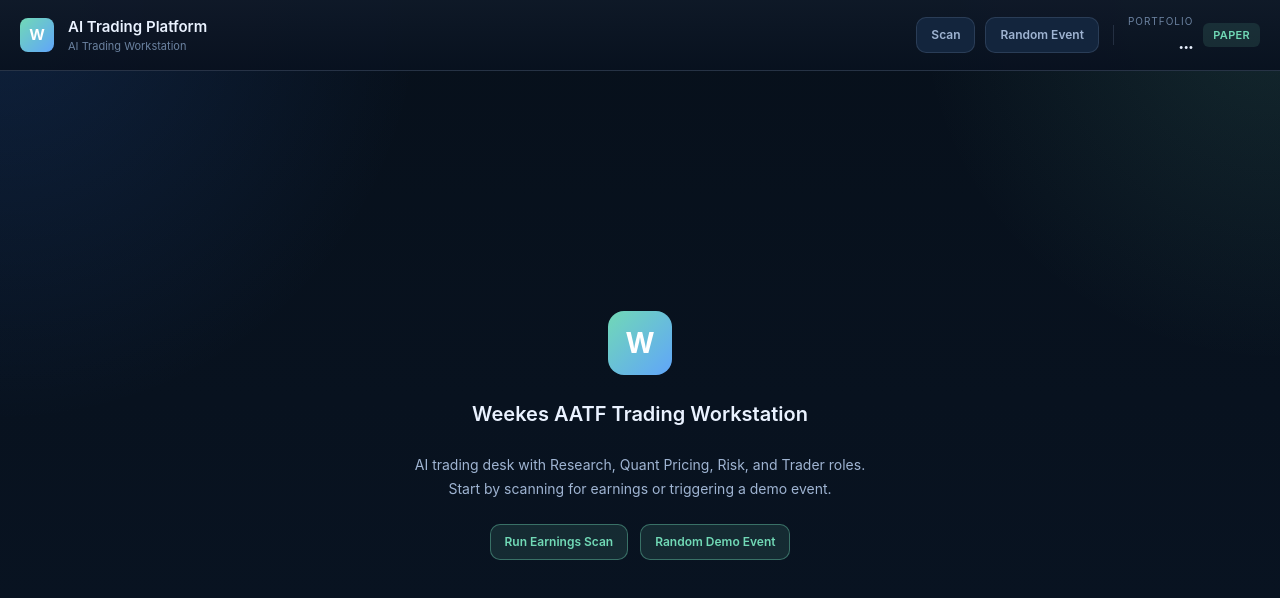
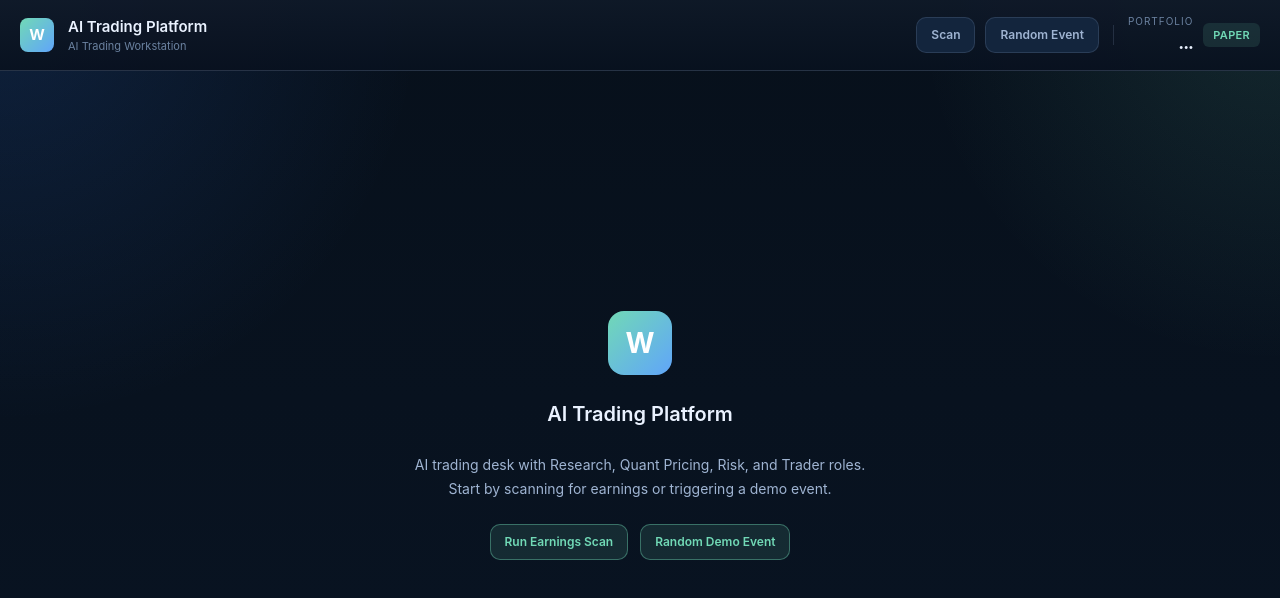
Before and after one commit to BenWeekes/trading, a Next.js app in the folder frontend/: page / in a window 1280 px wide. Shown: the top 598 px of the page. Built offline with nearby package versions, Linux system fonts and the light colour scheme; no server answers.

Commit message:
rename empty state to ai trading platform, replace status badge with conviction in rec list

```diff
--- a/frontend/src/app/page.tsx
+++ b/frontend/src/app/page.tsx
@@ -175,7 +175,7 @@ function EmptyState({ onScan, onRandom }: { onScan: () => void; onRandom: () =>
   return (
     <div style={{ display: "flex", flexDirection: "column", alignItems: "center", justifyContent: "center", gap: 24, padding: 48 }}>
       <div style={{ width: 64, height: 64, borderRadius: 16, background: "linear-gradient(135deg, var(--accent), #60a5fa)", display: "flex", alignItems: "center", justifyContent: "center", fontSize: 28, fontWeight: 700, color: "#fff" }}>W</div>
-      <div style={{ fontSize: 20, fontWeight: 600 }}>Weekes AATF Trading Workstation</div>
+      <div style={{ fontSize: 20, fontWeight: 600 }}>AI Trading Platform</div>
       <div style={{ color: "var(--text-soft)", maxWidth: 480, textAlign: "center", lineHeight: 1.7 }}>
         AI trading desk with Research, Quant Pricing, Risk, and Trader roles. Start by scanning for earnings or triggering a demo event.
       </div>
--- a/frontend/src/components/layout/InboxTabs.tsx
+++ b/frontend/src/components/layout/InboxTabs.tsx
@@ -79,8 +79,8 @@ export function InboxTabs({ events, recommendations, activeSymbol, onSelectEvent
                   <InboxItem key={rec.id} active={rec.symbol === activeSymbol} onClick={() => onSelectRecommendation(rec)}>
                     <div style={{ display: "flex", justifyContent: "space-between", gap: 8 }}>
                       <strong style={{ fontSize: 13 }}>{rec.direction ?? "WATCH"} {rec.symbol}</strong>
-                      <span className={`badge ${PENDING.has(rec.status) ? "badge-warn" : "badge-muted"}`}>
-                        {rec.status.replace(/_/g, " ")}
+                      <span style={{ fontSize: 12, color: "var(--text-muted)" }}>
+                        {rec.conviction ? `${rec.conviction}/10` : ""}
                       </span>
                     </div>
                     <div style={{ fontSize: 12, color: "var(--text-soft)", marginTop: 2 }}>
```
